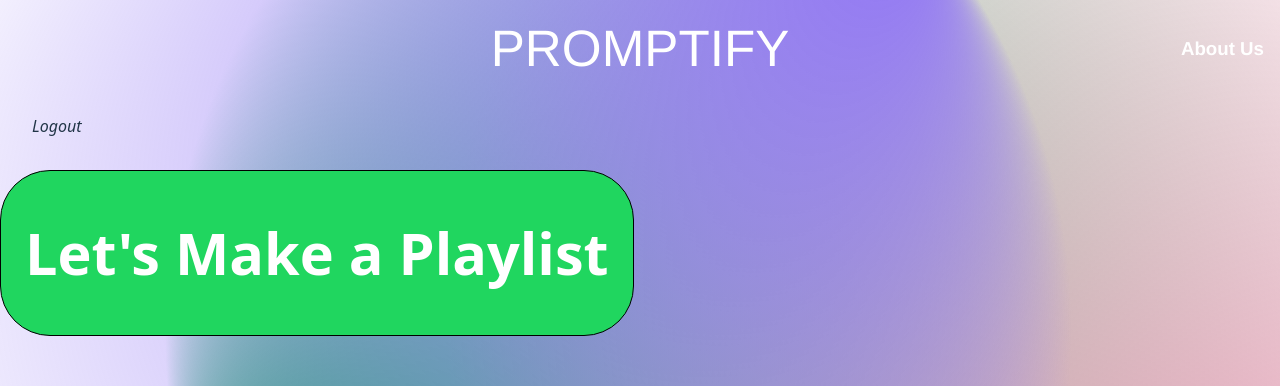
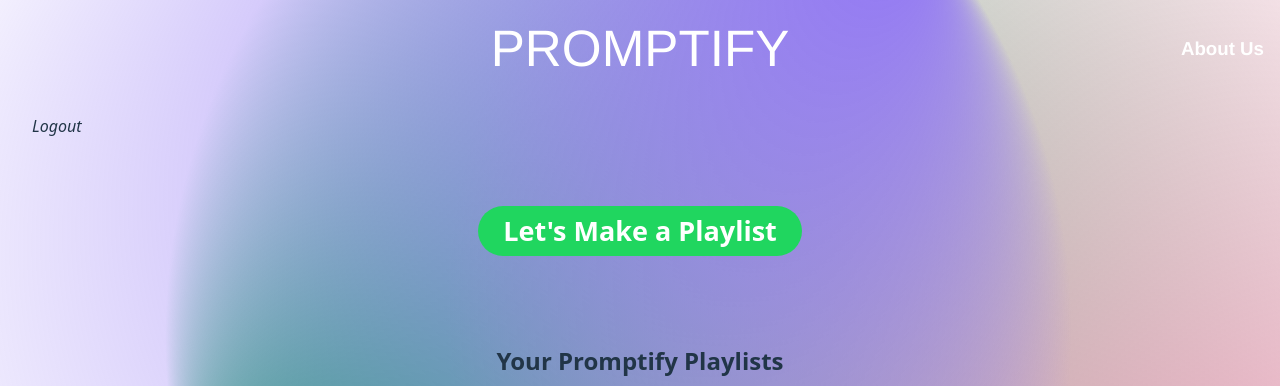
Before and after one commit to JAK-Of-All-Forces/promptify, a React (Vite) app in the folder frontend/: page /home in a window 1280 px wide. Shown: the top 386 px of the page. Built offline with nearby package versions, Linux system fonts and the light colour scheme; no server answers; sample sign-in values are in the browser's storage.

Commit message:
CSS changes to homepage

```diff
--- a/frontend/src/Pages/HomePage/HomePage.css
+++ b/frontend/src/Pages/HomePage/HomePage.css
@@ -16,7 +16,7 @@
 /* CSS for homepage button*/
 .home-page-button {
   background-color: #20D65F;
-  border: 1px solid black;
+  /* border: 3px solid black; */
   border-radius: 50px;
   box-sizing: border-box;
   color: #FFFFFF;
@@ -25,7 +25,6 @@
   font-size: 1.125rem;
   font-weight: 600;
   line-height: 1.5rem;
-  padding: .75rem 1.2rem;
   text-align: center;
   text-decoration: none #6B7280 solid;
   text-decoration-thickness: auto;
@@ -36,6 +35,12 @@
   -webkit-user-select: none;
   touch-action: manipulation;
   width: auto;
+  margin: 2em;
+}
+
+.home-page-button h2 {
+  margin: 0;
+
 }
 .home-page-button:hover {
   background-color: #107434;
--- a/frontend/src/Pages/HomePage/HomePage.jsx
+++ b/frontend/src/Pages/HomePage/HomePage.jsx
@@ -73,18 +73,19 @@ function HomePage({ token, setToken }) {
 
       {/* Rest of the home page content below */}
 
-      <div>
-        <button className="home-page-button">
-          <Link to="/prompt">
-            <h1>Let's Make a Playlist</h1>
-          </Link>
-        </button>
+      <div className="button-container">
+        <Link to="/prompt">
+          <button className="home-page-button">
+            <h2>Let's Make a Playlist</h2>
+          </button>
+        </Link>
       </div>
 
       <div>
         <PreviousPlaylists
-        userPlaylists={userPlaylists}
-        setRefreshFlag={setRefreshFlag}/>
+          userPlaylists={userPlaylists}
+          setRefreshFlag={setRefreshFlag}
+        />
       </div>
     </div>
   );
```
